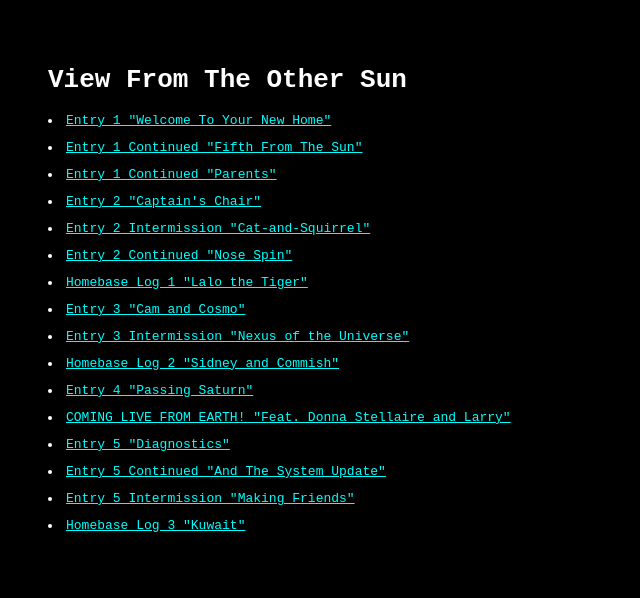
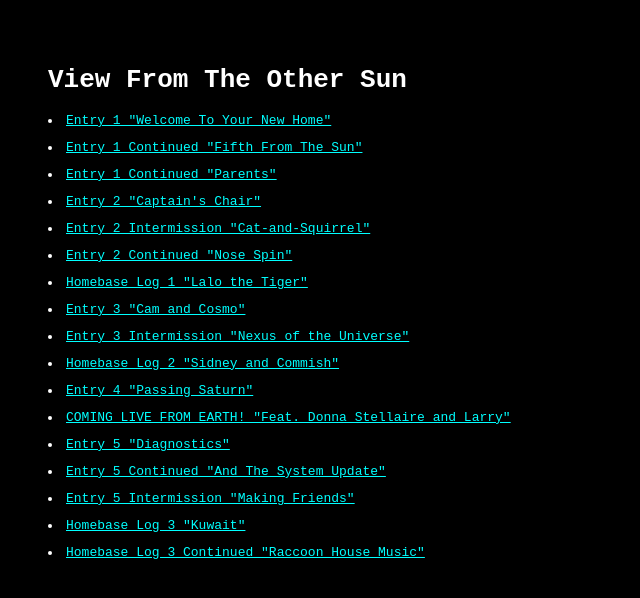
Before and after one commit to jrudyrudy/TheViewFromTheOtherSun, a plain HTML site: page index.html in a window 1280 px wide. Shown: the whole page, without its empty margins (0-640 px from the left). Drawn offline with Linux system fonts and the light colour scheme.

Commit message:
Add link to Homebase Log 3 Continued

```diff
--- a/index.html
+++ b/index.html
@@ -37,3 +37,4 @@
 <li><a href="entry14.html">Entry 5 Continued "And The System Update"</a></li>
 <li><a href="entry15.html">Entry 5 Intermission "Making Friends"</a></li>
 <li><a href="entry16.html">Homebase Log 3 "Kuwait"</a></li>
+<li><a href="entry17.html">Homebase Log 3 Continued "Raccoon House Music"</a></li>
```
